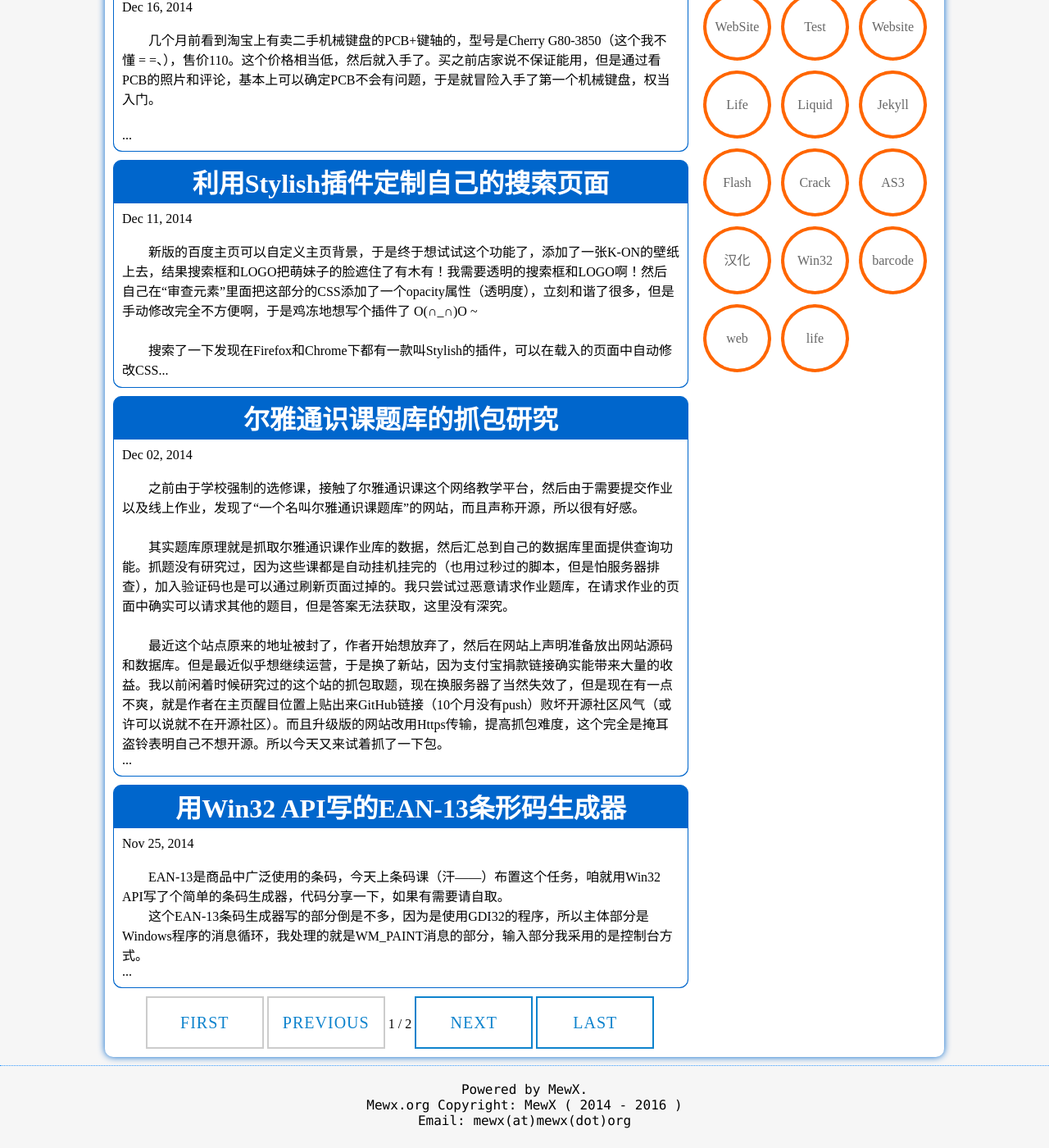
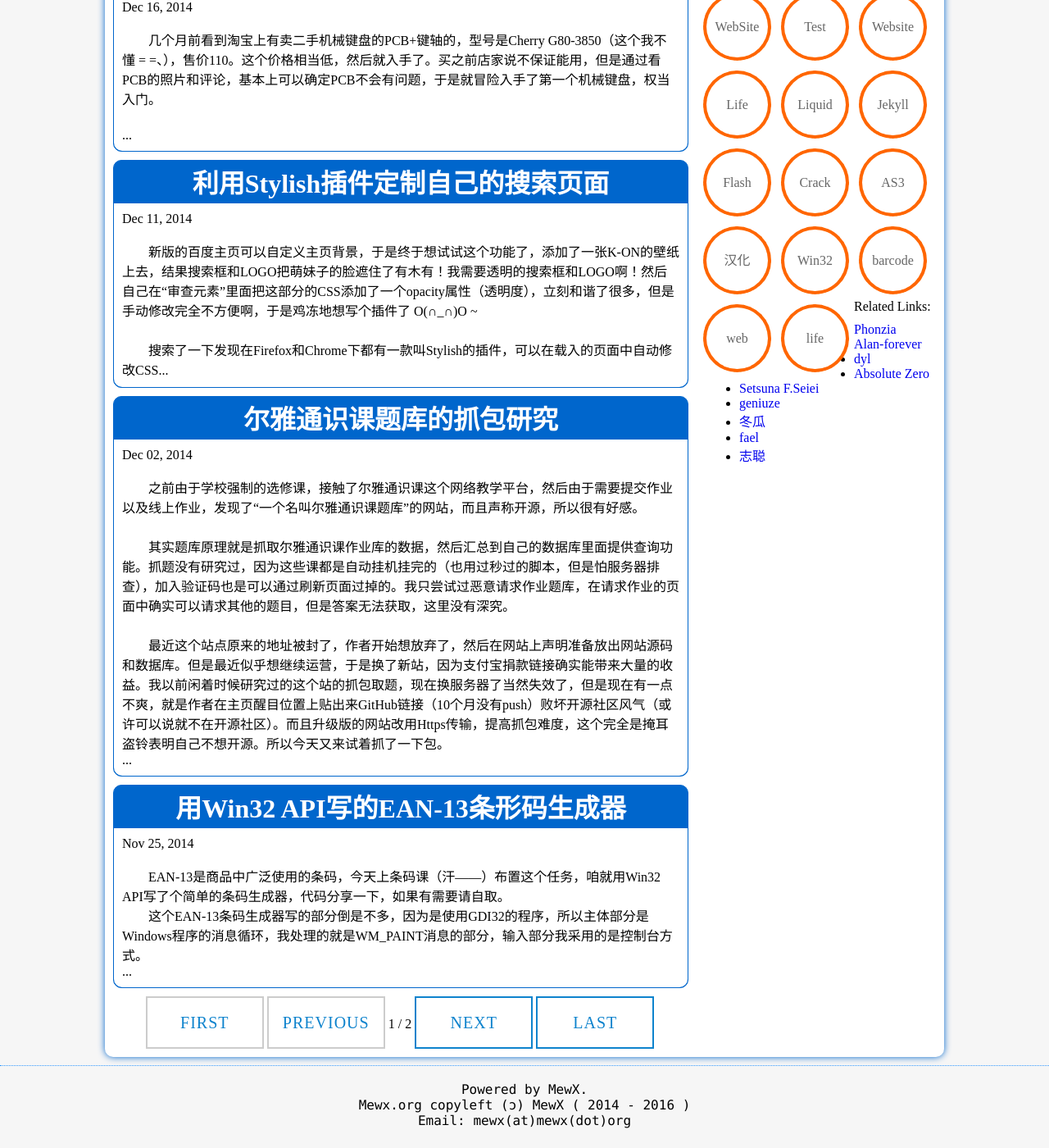
Before and after one commit to MewX/mewx.github.io, a Jekyll site: the page built from index.html, in a window 1280 px wide and 1400 px high, scrolled down 571 px. Shown: the whole window at 82% size. Built offline with Jekyll 4.4.1, drawn with Linux system fonts in a browser that asks for light colours; the list of posts is cut into pages by our own code.

Commit message:
add copyleft

```diff
--- a/_layouts/MutiDivPage.html
+++ b/_layouts/MutiDivPage.html
@@ -65,13 +65,30 @@
 					{{ category | first }}<!--({{ category | last | size }})-->
 				</div></a>
 {% endfor %}
+                <!-- 友情链接 -->
+				<div class="spaceline"></div>
+				<div class="spaceline"></div>
+				<div class="spaceline"></div>
+				Related Links:<br>
+				<div class="spaceline"></div>
+                <ul>
+                    <li><a href="http://phonzia.com">Phonzia</a></li>
+                    <li><a href="http://www.cnblogs.com/alan-forever">Alan-forever</a></li>
+                    <li><a href="http://dyl.gitcafe.com">dyl</a></li>
+                    <li><a href="http://www.kiwee.me">Absolute Zero</a></li>
+                    <li><a href="http://foursking.github.io">Setsuna F.Seiei</a></li>
+                    <li><a href="http://geniuze.com">geniuze</a></li>
+                    <li><a href="http://www.desgard.com">冬瓜</a></li>
+                    <li><a href="http://fael.xyz/">fael</a></li>
+                    <li><a href="http://www.zcmyworld.com">志聪</a></li>
+                </ul>
 			</div>
 
 			<br style="clear:both;" /> <!-- Refresh float view -->
 		</div>
 		<div class="spaceline"></div>
 	</div>
-	<div id="Copyright"><br>Powered by MewX.<br>Mewx.org Copyright: MewX ( 2014 - 2016 )<br>Email: {{ site.email }}</div>
+	<div id="Copyright"><br>Powered by MewX.<br>Mewx.org copyleft (ɔ) MewX ( 2014 - 2016 )<br>Email: {{ site.email }}</div>
 
 
     <!-- Initial top framework -->
--- a/_layouts/testpage.html
+++ b/_layouts/testpage.html
@@ -117,7 +117,7 @@
 		</div>
 		<div class="spaceline"></div>
 	</div>
-	<div id="Copyright"><br>Powered by MewX.<br>Mewx.org Copyright: MewX ( 2014 - 2016 )<br>Email: {{ site.email }}</div>
+	<div id="Copyright"><br>Powered by MewX.<br>Mewx.org copyleft (ɔ) MewX ( 2014 - 2016 )<br>Email: {{ site.email }}</div>
 
 
 	<!-- Initial top framework -->
```
